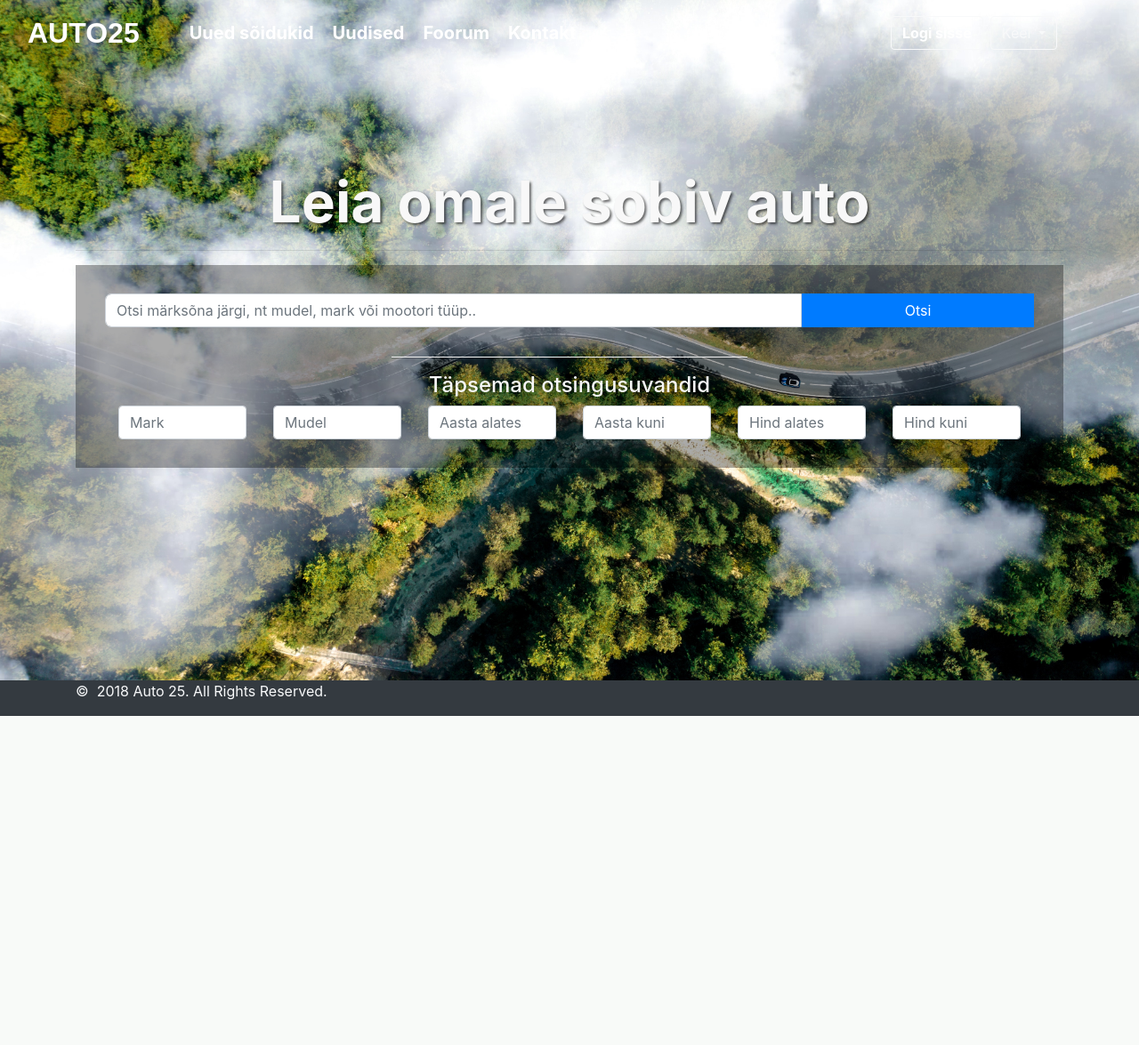
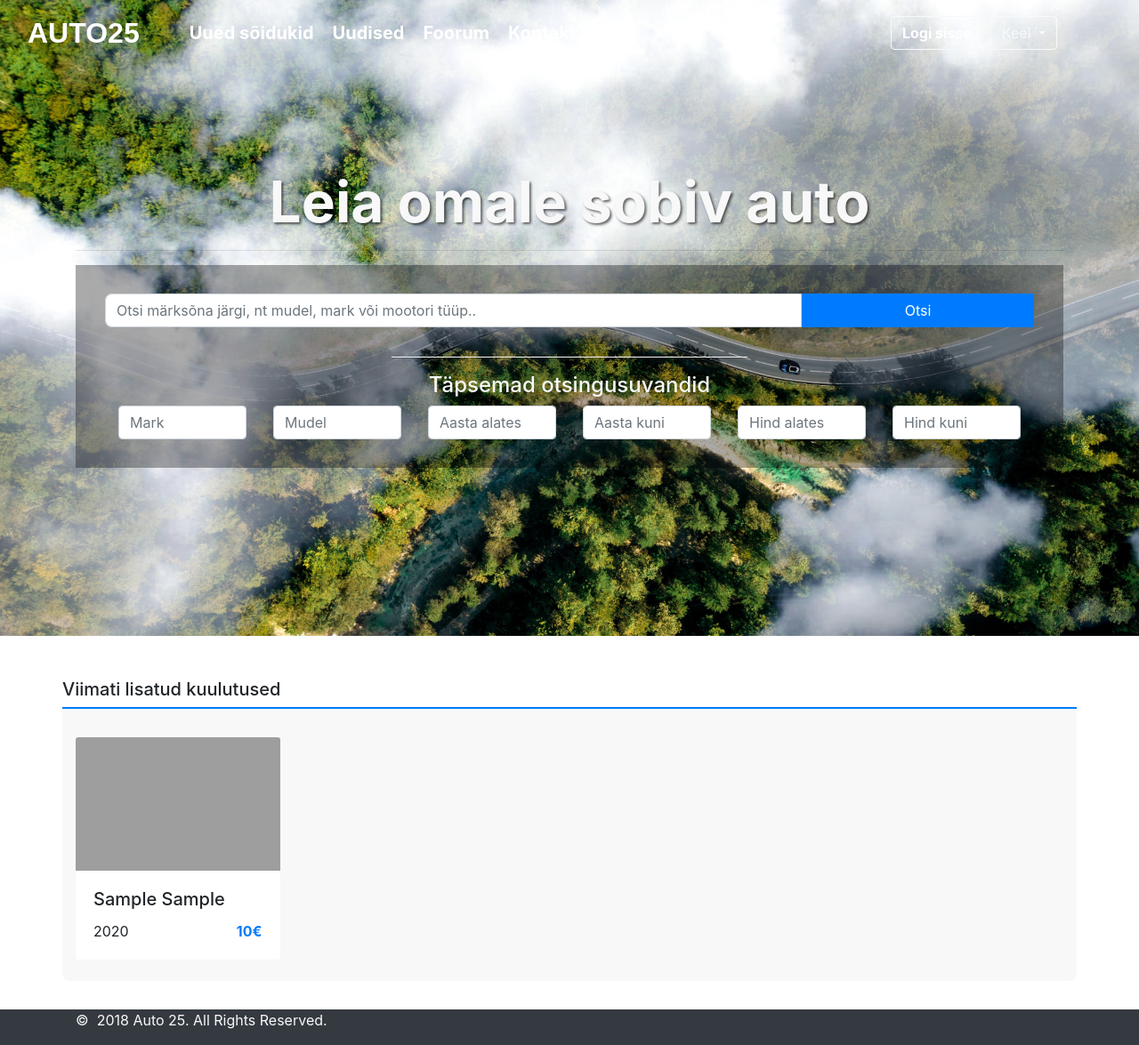
Before and after one commit to greksn/Auto25, a Django app: page / in a window 1280 px wide. Shown: the whole page at 89% size. Before the commit the page ends 805 px from the top, so only its background shows below. Run offline with Django 3.2, Linux system fonts and the light colour scheme; tables that the repository leaves empty hold one stand-in row (values such as "Sample post"); some libraries are stand-ins or nearby versions; grey boxes are pictures that could not be loaded.

Commit message:
Display latest car ads on front page

```diff
--- a/autoportaal/autoportaal/settings.py
+++ b/autoportaal/autoportaal/settings.py
@@ -25,7 +25,7 @@
 # SECURITY WARNING: don't run with debug turned on in production!
 DEBUG = True
 
-ALLOWED_HOSTS = ['127.0.0.1', '142.93.175.27', 'auto25.tk']
+ALLOWED_HOSTS = ['127.0.0.1', 'localhost', '142.93.175.27', 'auto25.tk']
 
 
 # Application definition
--- a/autoportaal/mainapp/models.py
+++ b/autoportaal/mainapp/models.py
@@ -11,7 +11,7 @@ class Post(models.Model):
     brand = models.CharField(max_length=200)
     model = models.CharField(max_length=200)
     gear_box = models.CharField(max_length=200)
-    price = models.FloatField(default=0)
+    price = models.IntegerField(default=0)
     fuel = models.CharField(max_length=200)
     year = models.IntegerField(default=0)
     pic = models.ImageField(upload_to="images")
--- a/autoportaal/mainapp/static/css/app.css
+++ b/autoportaal/mainapp/static/css/app.css
@@ -45,13 +45,13 @@
 }
 
 .intro-header {
-    padding-bottom: 50px;
     text-align: center;
     color: #f8f8f8;
     background: url('/static/img/headerSmall.jpg');
     background-size: cover;
     background-position: 0% 30%;
 }
+
 @media (min-width: 1080px) {
     .intro-header {
       background-image: url('/static/img/header.jpg');
@@ -124,3 +124,27 @@
     min-width: 200px;
     min-height: 200px;
 }
+
+.primarycolor {
+    color: #007bff;
+}
+
+.recent-cars .row {
+    margin-top: 1em;
+}
+
+.recent-cars {
+    border-top: 2px solid #007bff;
+    margin-bottom: 2em;
+    background-color: #F8F8F8;
+    border-radius: 0 0 0.5em 0.5em;
+}
+.recent-cars .card {
+    width: 90%;
+    border: none;
+}
+
+.recent-cars .card-img-top {
+    width:auto;
+    max-height:150px;
+}
--- a/autoportaal/mainapp/templates/mainapp/index.html
+++ b/autoportaal/mainapp/templates/mainapp/index.html
@@ -15,7 +15,7 @@
         <div class="row">
             <div class="col-lg-12">
                 <div class="intro-message">
-                        <h1 class="intro-h1">
+                    <h1 class="intro-h1">
                         <div class="comp-blue ">{% trans "Leia omale sobiv auto" %}</div>
                     </h1>
                     <hr>
@@ -28,7 +28,8 @@
                                            placeholder="{% trans 'Otsi märksõna järgi, nt mudel, mark või mootori tüüp..' %}">
                                 </div>
                                 <div class="col-md-3 nopadding">
-                                    <button type="submit" class="btn btn-primary searchbutton">{% trans "Otsi" %}</button>
+                                    <button type="submit" class="btn btn-primary searchbutton">{% trans "Otsi" %}
+                                    </button>
                                 </div>
                             </div>
                             <div class="row tip">
@@ -73,7 +74,27 @@
                 </div>
             </div>
         </div>
-
     </div>
 </div>
+<div class="container">
+    <div class="row">
+        <h5 class="mt-5">Viimati lisatud kuulutused</h5>
+        <div class="col-lg-12 recent-cars pt-3 pb-4">
+            <div class="row">
+                {% for ad in car_ads %}
+                <div class="col-lg-3">
+                    <div class="card">
+                        <img class="card-img-top" src="{{ ad.pic.url }}" alt="Card image cap">
+                        <div class="card-body">
+                            <h5 class="card-title">{{ ad.brand }} {{ ad.model }}</h5>
+                            <span class="float-left">{{ ad.year }}</span><span class="float-right"><strong class="primarycolor">{{ ad.price|stringformat:"i"  }}€</strong></span>
+                        </div>
+                    </div>
+                </div>
+                {% endfor %}
+            </div>
+        </div>
+    </div>
+</div>
+</div>
 {% endblock content %}
--- a/autoportaal/mainapp/views.py
+++ b/autoportaal/mainapp/views.py
@@ -15,7 +15,8 @@ from tracking_analyzer.models import Tracker
 
 # Create your views here.
 def index(request):
-  return render(request, 'mainapp/index.html', {'nbar': 'index'})
+  car_ads = Post.objects.all().order_by('-pk')[:8]
+  return render(request, 'mainapp/index.html', {'nbar': 'index', 'car_ads': car_ads})
 
 
 def login(request):
@@ -40,7 +41,6 @@ def uued(request):
     )
     return HttpResponseRedirect(reverse('uued'))
   else:
-    form = CarPostForm()
     car_ads = Post.objects.all()
     return render(request, 'mainapp/uued.html', {'nbar': 'uued', 'car_ads': car_ads})
 
```
